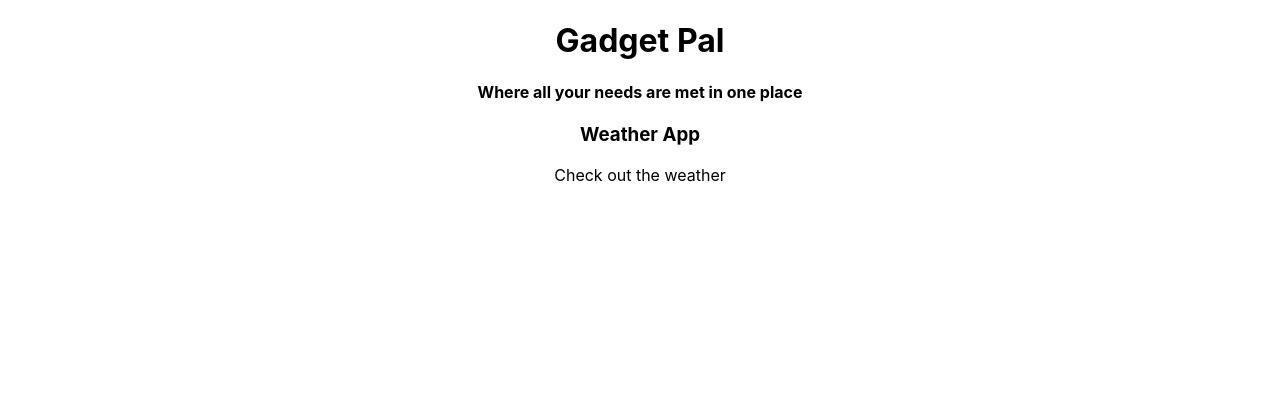
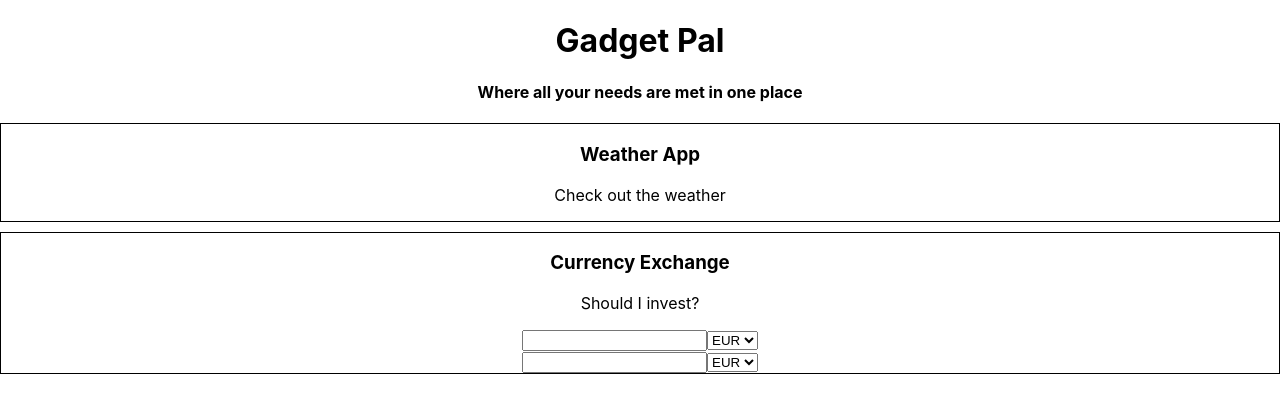
Before and after one commit to faalex96/gadget-pal, a React (Create React App) app: page / in a window 1280 px wide. Shown: the top 412 px of the page. Built offline with nearby package versions, Linux system fonts and the light colour scheme; no server answers.

Commit message:
Created currency calculator

```diff
--- a/src/App.js
+++ b/src/App.js
@@ -1,8 +1,10 @@
 import { useEffect } from "react";
 import "./App.css";
+import "./components/gContainer.css";
 import Header from "./components/header";
 import GadgetContainer from "./components/gadgetContainer";
 import WheatherComponent from "./components/weatherApp/wheaterComponent";
+import Calculator from "./components/currencyApp/currencyComponent";
 
 function App() {
   return (
@@ -11,6 +13,9 @@ function App() {
       <GadgetContainer title={"Weather App"} note={"Check out the weather"}>
         <WheatherComponent />
       </GadgetContainer>
+      <GadgetContainer title={"Currency Exchange"} note={"Should I invest?"}>
+        <Calculator />
+      </GadgetContainer>
     </div>
   );
 }
--- /dev/null
+++ b/src/components/currencyApp/currencyComponent.jsx
@@ -0,0 +1,137 @@
+import React from "react";
+
+const scaleNames = {
+  base: "Euro",
+  second: "USD",
+};
+
+function toSecondCurr(curr1, exchangeRate) {
+  return curr1 / exchangeRate;
+}
+
+function toBaseCurr(curr2, exchangeRate) {
+  return curr2 * exchangeRate;
+}
+
+function tryConvert(currency, convert, exchangeRate) {
+  const input = parseFloat(currency);
+  if (Number.isNaN(input)) {
+    return "";
+  }
+  const output = convert(input, exchangeRate);
+  const rounded = Math.round(output * 1000) / 1000;
+  return rounded.toString();
+}
+
+class CurrencyInput extends React.Component {
+  constructor(props) {
+    super(props);
+    this.handleChange = this.handleChange.bind(this);
+    this.handleSelect = this.handleSelect.bind(this);
+  }
+
+  handleChange(e) {
+    this.props.onCurrencyChange(e.target.value);
+  }
+
+  handleSelect(e) {
+    this.props.handleSelectChange(e.target.value);
+  }
+
+  render() {
+    const amount = this.props.amount;
+    const scale = this.props.scale;
+    const curr = this.props.curr;
+    return (
+      <div>
+        <input value={amount} onChange={this.handleChange} />
+        <select onChange={this.handleSelect} value={curr}>
+          <option value="EUR">EUR</option>
+          <option value="USD">USD</option>
+          <option value="PHP">PHP</option>
+        </select>
+      </div>
+    );
+  }
+}
+
+class Calculator extends React.Component {
+  constructor(props) {
+    super(props);
+    this.handleCurr1Change = this.handleCurr1Change.bind(this);
+    this.handleCurr2Change = this.handleCurr2Change.bind(this);
+    this.handleSelectOne = this.handleSelectOne.bind(this);
+    this.handleSelectTwo = this.handleSelectTwo.bind(this);
+    this.state = {
+      amount: "",
+      scale: "base",
+      exchangeRate: "",
+      curr1: "EUR",
+      curr2: "EUR",
+    };
+  }
+
+  getCurrData = async () => {
+    const curr1 = this.state.curr1;
+    const curr2 = this.state.curr2;
+    const response = await fetch(
+      `https://free.currconv.com/api/v7/convert?q=${curr1}_${curr2}&compact=ultra&apiKey=d41b8ae73694fcf0acfd`
+    );
+    const result = await response.json();
+    this.setState({ exchangeRate: result[`${curr1}_${curr2}`] });
+  };
+
+  componentDidMount() {
+    this.getCurrData();
+  }
+
+  handleCurr1Change(amount) {
+    this.setState({ scale: "base", amount: amount });
+  }
+
+  handleCurr2Change(amount) {
+    this.setState({ scale: "second", amount: amount });
+  }
+
+  handleSelectOne(currency) {
+    this.setState({ curr1: currency }, this.getCurrData);
+  }
+
+  handleSelectTwo(currency) {
+    this.setState({ curr2: currency }, this.getCurrData);
+  }
+
+  render() {
+    const scale = this.state.scale;
+    const amount = this.state.amount;
+    const exchangeRate = this.state.exchangeRate;
+    const curr1 =
+      scale === "second"
+        ? tryConvert(amount, toSecondCurr, exchangeRate)
+        : amount;
+    const curr2 =
+      scale === "base" ? tryConvert(amount, toBaseCurr, exchangeRate) : amount;
+
+    console.log(this.state.curr1, this.state.curr2, this.state.exchangeRate);
+    return (
+      <div>
+        <CurrencyInput
+          scale="base"
+          amount={curr1}
+          onCurrencyChange={this.handleCurr1Change}
+          handleSelectChange={this.handleSelectOne}
+          curr={this.state.curr1}
+        />
+        <CurrencyInput
+          scale="second"
+          amount={curr2}
+          onCurrencyChange={this.handleCurr2Change}
+          handleSelectChange={this.handleSelectTwo}
+          curr={this.state.curr2}
+        />
+      </div>
+    );
+  }
+}
+
+export default Calculator;
--- /dev/null
+++ b/src/components/gContainer.css
@@ -0,0 +1,4 @@
+.gadget-contianer {
+  border: 1px solid black;
+  margin: 10px 0;
+}
```
